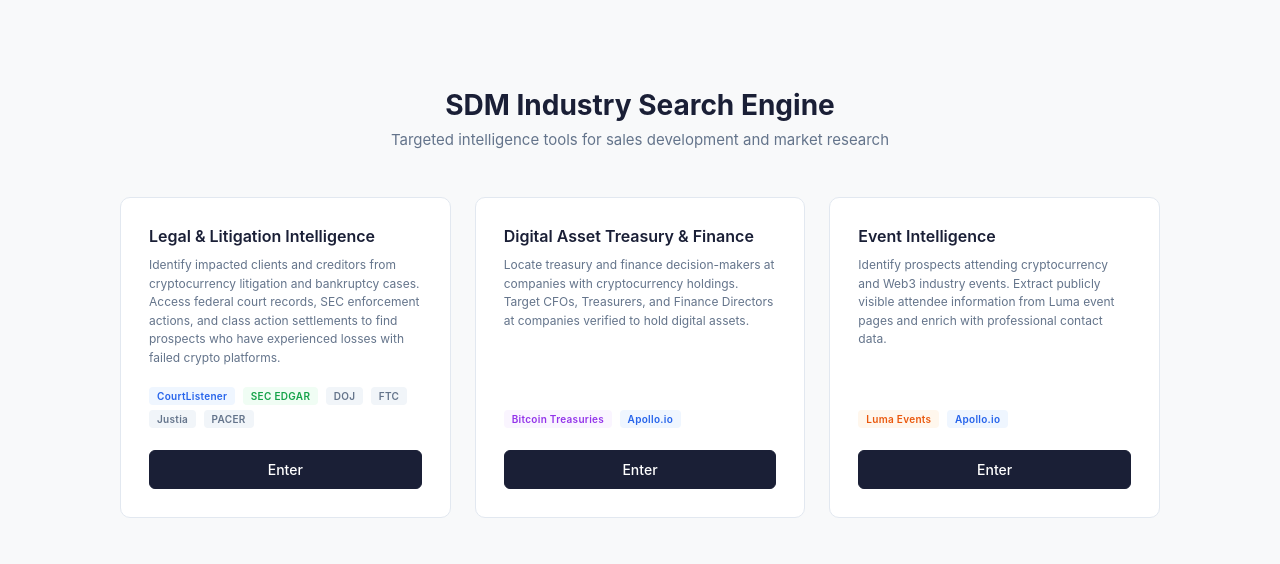
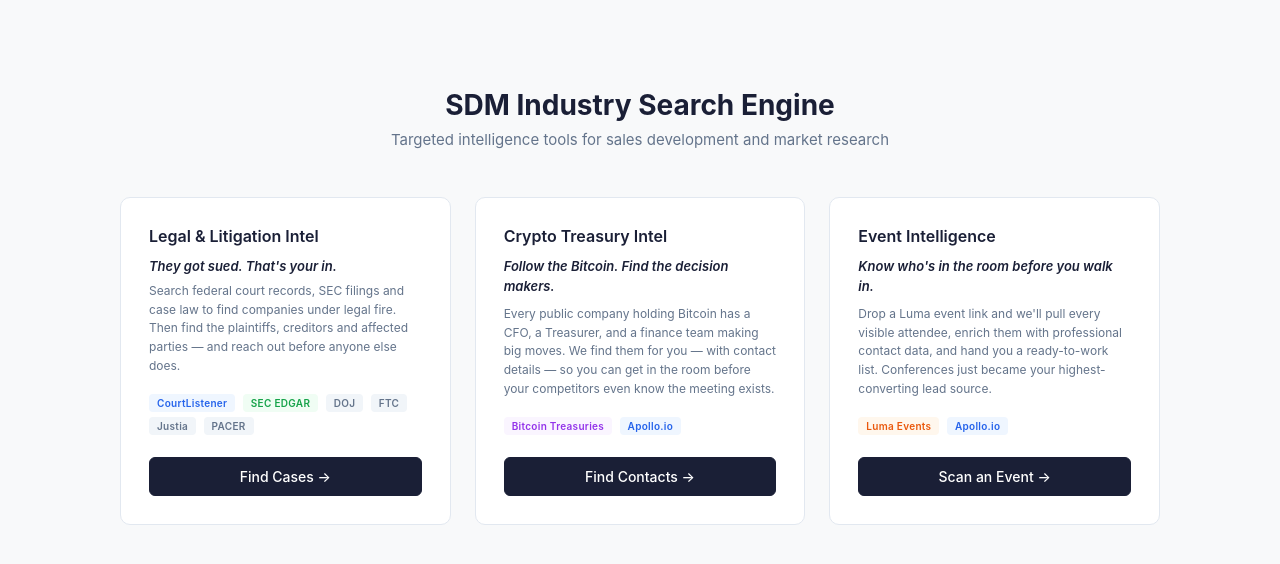
Before and after one commit to jonah-sdm/sdm-marketbeat, a Flask app: page / in a window 1280 px wide. Shown: the part 54-618 px from the top of the page. Run offline with Flask 3, Linux system fonts and the light colour scheme.

Commit message:
update copy to edgy brand voice, keep homepage hero

```diff
--- a/static/css/style.css
+++ b/static/css/style.css
@@ -498,6 +498,14 @@ a.url {
   margin: 0 0 10px;
 }
 
+.card .tagline {
+  font-size: 13px;
+  font-weight: 600;
+  font-style: italic;
+  color: #1a1f36;
+  margin-bottom: 6px;
+}
+
 .card p {
   font-size: 12px;
   color: #64748b;
--- a/templates/home.html
+++ b/templates/home.html
@@ -10,8 +10,9 @@
 
   <div class="cards">
     <div class="card">
-      <h2>Legal &amp; Litigation Intelligence</h2>
-      <p>Identify impacted clients and creditors from cryptocurrency litigation and bankruptcy cases. Access federal court records, SEC enforcement actions, and class action settlements to find prospects who have experienced losses with failed crypto platforms.</p>
+      <h2>Legal &amp; Litigation Intel</h2>
+      <p class="tagline">They got sued. That's your in.</p>
+      <p>Search federal court records, SEC filings and case law to find companies under legal fire. Then find the plaintiffs, creditors and affected parties &mdash; and reach out before anyone else does.</p>
       <div class="badges">
         <span class="badge badge-blue">CourtListener</span>
         <span class="badge badge-green">SEC EDGAR</span>
@@ -20,27 +21,29 @@
         <span class="badge badge-gray">Justia</span>
         <span class="badge badge-gray">PACER</span>
       </div>
-      <a href="/legal" class="btn">Enter</a>
+      <a href="/legal" class="btn">Find Cases &rarr;</a>
     </div>
 
     <div class="card">
-      <h2>Digital Asset Treasury &amp; Finance</h2>
-      <p>Locate treasury and finance decision-makers at companies with cryptocurrency holdings. Target CFOs, Treasurers, and Finance Directors at companies verified to hold digital assets.</p>
+      <h2>Crypto Treasury Intel</h2>
+      <p class="tagline">Follow the Bitcoin. Find the decision makers.</p>
+      <p>Every public company holding Bitcoin has a CFO, a Treasurer, and a finance team making big moves. We find them for you &mdash; with contact details &mdash; so you can get in the room before your competitors even know the meeting exists.</p>
       <div class="badges">
         <span class="badge badge-purple">Bitcoin Treasuries</span>
         <span class="badge badge-blue">Apollo.io</span>
       </div>
-      <a href="/treasury" class="btn">Enter</a>
+      <a href="/treasury" class="btn">Find Contacts &rarr;</a>
     </div>
 
     <div class="card">
       <h2>Event Intelligence</h2>
-      <p>Identify prospects attending cryptocurrency and Web3 industry events. Extract publicly visible attendee information from Luma event pages and enrich with professional contact data.</p>
+      <p class="tagline">Know who's in the room before you walk in.</p>
+      <p>Drop a Luma event link and we'll pull every visible attendee, enrich them with professional contact data, and hand you a ready-to-work list. Conferences just became your highest-converting lead source.</p>
       <div class="badges">
         <span class="badge badge-orange">Luma Events</span>
         <span class="badge badge-blue">Apollo.io</span>
       </div>
-      <a href="/events" class="btn">Enter</a>
+      <a href="/events" class="btn">Scan an Event &rarr;</a>
     </div>
   </div>
 </div>
```
Also changed, not shown: templates/legal.html (+8 -8 lines).
